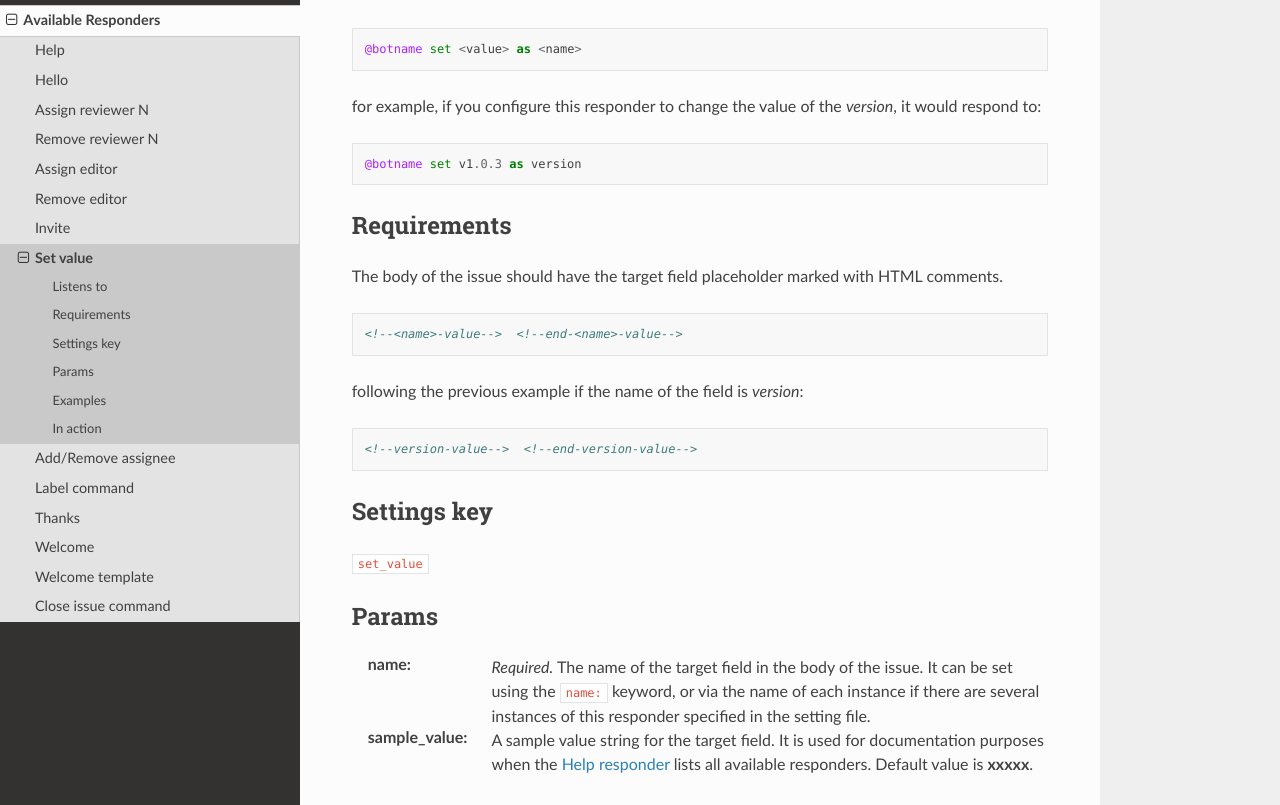
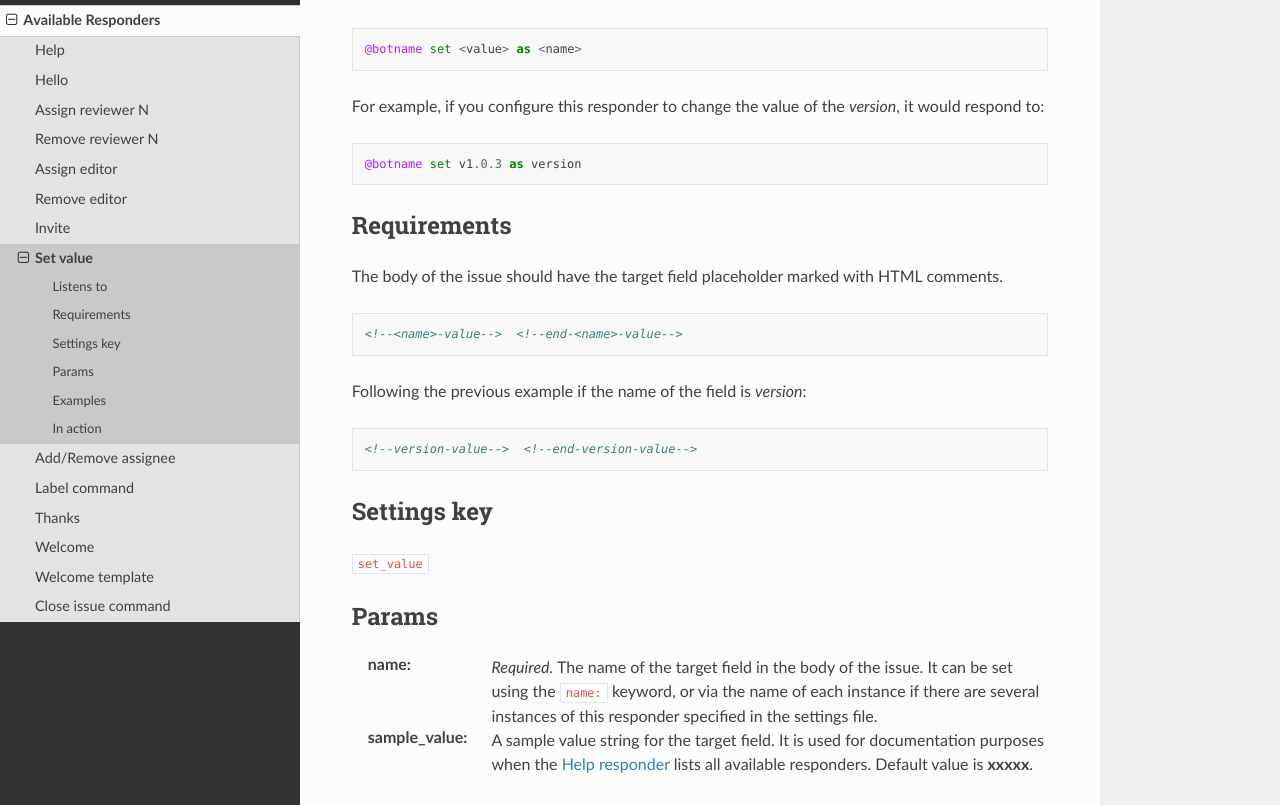
Before and after one commit to openjournals/buffy, a Sphinx documentation site: the page built from docs/responders/set_value.md, in a window 1280 px wide and 1400 px high. Shown: the part 236-1041 px from the top of the window. Built offline with Sphinx 7.4.7 and the Read the Docs theme 2.0.0, drawn with Linux system fonts in a browser that asks for light colours.

Commit message:
better copy

````diff
--- a/docs/responders/set_value.md
+++ b/docs/responders/set_value.md
@@ -9,7 +9,7 @@ This responder can be used to update the value of any field in the body of the i
 @botname set <value> as <name>
 ```
 
-for example, if you configure this responder to change the value of the _version_, it would respond to:
+For example, if you configure this responder to change the value of the _version_, it would respond to:
 ```
 @botname set v1.0.3 as version
 ```
@@ -21,7 +21,7 @@ The body of the issue should have the target field placeholder marked with HTML
 ```html
 <!--<name>-value-->  <!--end-<name>-value-->
 ```
-following the previous example if the name of the field is _version_:
+Following the previous example if the name of the field is _version_:
 ```html
 <!--version-value-->  <!--end-version-value-->
 ```
@@ -32,7 +32,7 @@ following the previous example if the name of the field is _version_:
 
 ## Params
 ```eval_rst
-:name: *Required.* The name of the target field in the body of the issue. It can be set using the ``name:`` keyword, or via the name of each instance if there are several instances of this responder specified in the setting file.
+:name: *Required.* The name of the target field in the body of the issue. It can be set using the ``name:`` keyword, or via the name of each instance if there are several instances of this responder specified in the settings file.
 
 :sample_value:  A sample value string for the target field. It is used for documentation purposes when the :doc:`Help responder <./help>` lists all available responders. Default value is **xxxxx**.
 ```
````
Also changed, not shown: docs/responders/add_remove_assignee.md (+1 -1 lines), docs/responders/hello.md (+1 -1 lines), docs/responders/remove_editor.md (+2 -2 lines), docs/responders/thanks.md (+1 -1 lines).
